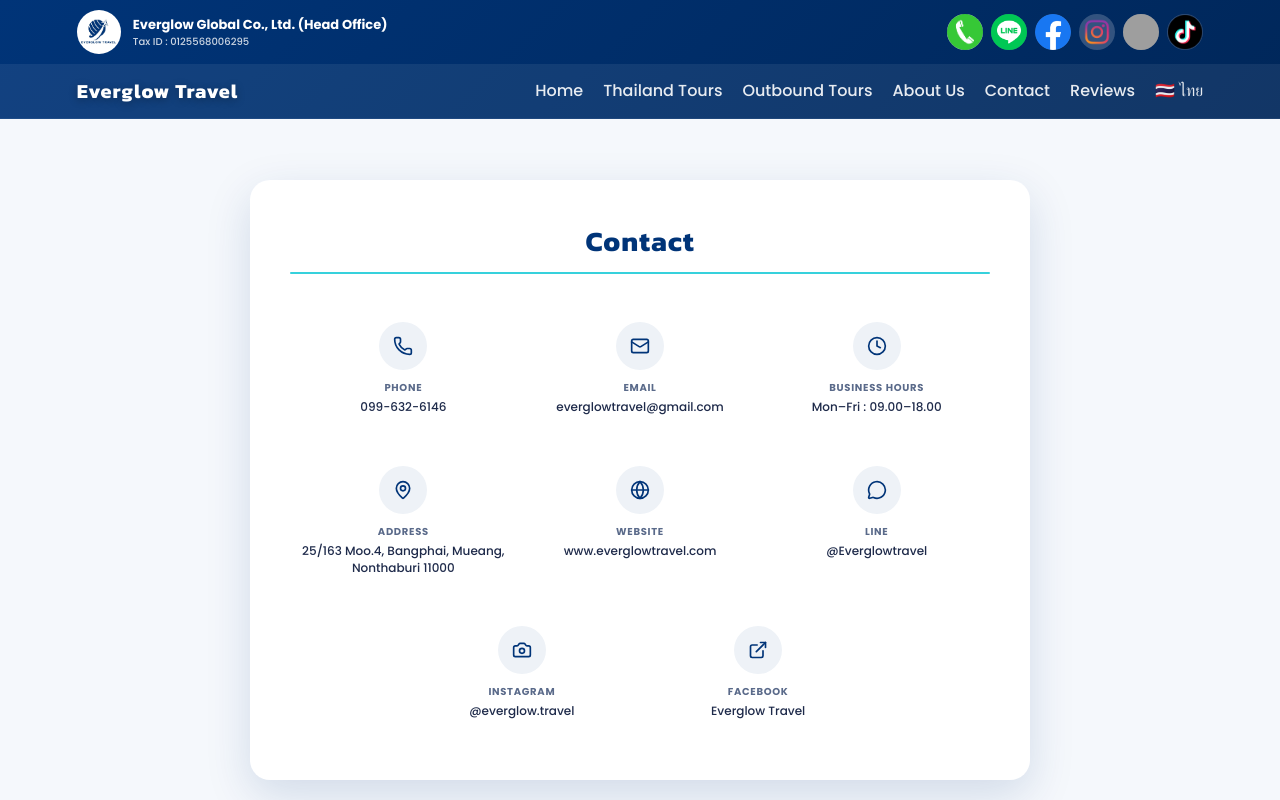
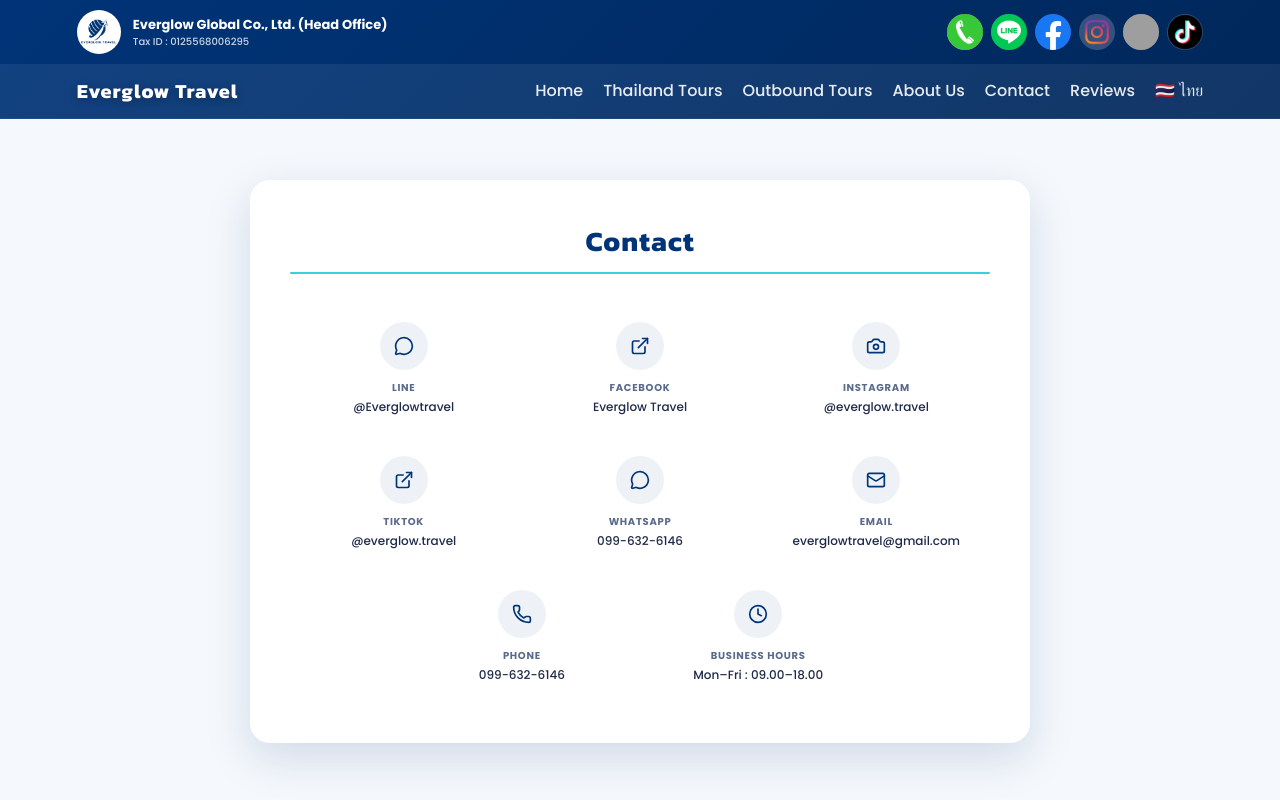
Before and after one commit to thanawisit-d/everglow-travel-static-web, a Next.js app: page /en/contact in a window 1280 px wide. Shown: the top 800 px of the page. Built offline with nearby package versions, Linux system fonts and the light colour scheme; grey boxes are pictures that could not be loaded.

Commit message:
change contact info

```diff
--- a/src/components/Contact.js
+++ b/src/components/Contact.js
@@ -1,6 +1,6 @@
 'use client';
 
-import { Phone, Mail, Clock, MapPin, Globe, MessageCircle, Camera, ExternalLink } from 'lucide-react';
+import { Phone, Mail, Clock, MessageCircle, Camera, ExternalLink } from 'lucide-react';
 import Link from 'next/link';
 import config from '@/data/site-config.json';
 
@@ -33,20 +33,20 @@
   const s = config.social;
 
   const row1 = [
-    { icon: Phone,   label: t.phoneLabel, value: t.phone, href: `tel:${s.phone}` },
-    { icon: Mail,    label: t.emailLabel, value: t.email, href: `mailto:${t.email}` },
-    { icon: Clock,   label: t.hoursLabel, value: t.hours },
+    { icon: MessageCircle,   label: 'LINE',       value: '@Everglowtravel',       href: s.line },
+    { icon: ExternalLink,  label: 'Facebook',  value: 'Everglow Travel',  href: s.facebook },
+    { icon: Camera,        label: 'Instagram', value: '@everglow.travel', href: s.instagram },
   ];
 
   const row2 = [
-    { icon: MapPin,          label: t.addrLabel, value: t.addr },
-    { icon: Globe,           label: t.webLabel,  value: 'www.everglowtravel.com', href: 'https://www.everglowtravel.com' },
-    { icon: MessageCircle,   label: 'LINE',       value: '@Everglowtravel',       href: s.line },
+    { icon: ExternalLink,  label: 'TikTok',    value: '@everglow.travel', href: s.tiktok },
+    { icon: MessageCircle, label: 'WhatsApp',  value: t.phone,            href: s.whatsapp },
+    { icon: Mail,          label: t.emailLabel,value: t.email,            href: `mailto:${t.email}` },
   ];
 
   const row3 = [
-    { icon: Camera,        label: 'Instagram', value: '@everglow.travel', href: s.instagram },
-    { icon: ExternalLink,  label: 'Facebook',  value: 'Everglow Travel',  href: s.facebook },
+    { icon: Phone, label: t.phoneLabel, value: t.phone, href: `tel:${s.phone}` },
+    { icon: Clock, label: t.hoursLabel, value: t.hours },
   ];
 
   return (
@@ -59,15 +59,19 @@
             <hr className="contact-underline" />
           </div>
 
-          <div className="contact-row">
+          <div className="contact-row-centered">
             {row1.map((item) => (
-              <ContactCell key={item.label} {...item} />
+              <div key={item.label} className="contact-cell-wrap-third">
+                <ContactCell {...item} />
+              </div>
             ))}
           </div>
 
-          <div className="contact-row">
+          <div className="contact-row-centered">
             {row2.map((item) => (
-              <ContactCell key={item.label} {...item} />
+              <div key={item.label} className="contact-cell-wrap-third">
+                <ContactCell {...item} />
+              </div>
             ))}
           </div>
 
```
